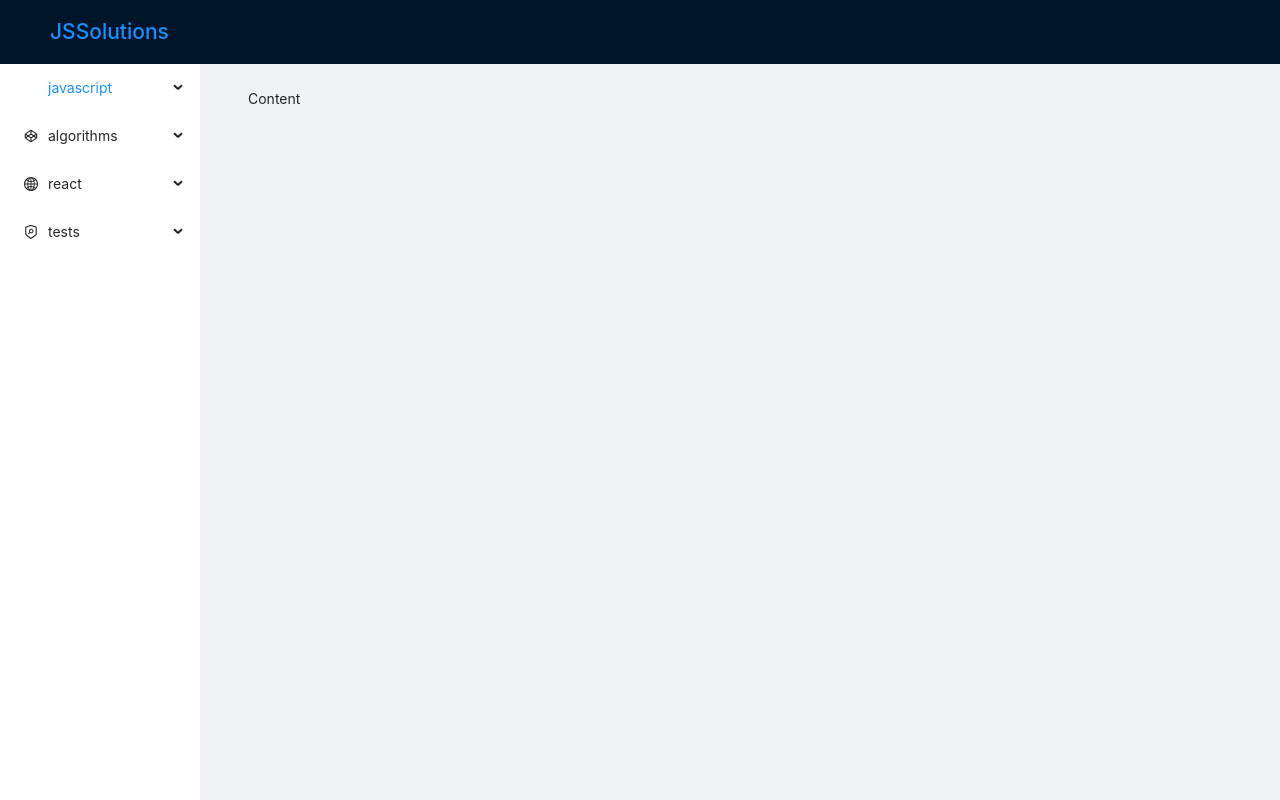
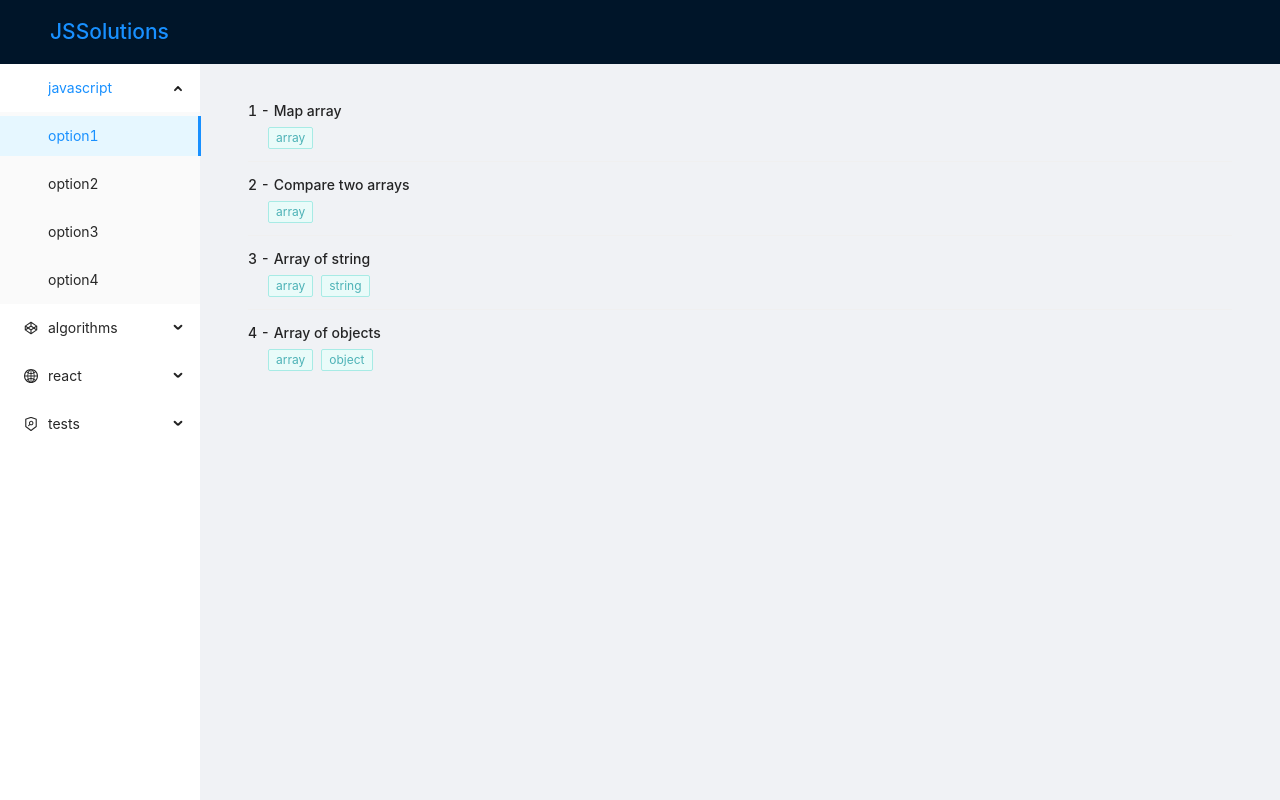
Before and after one commit to PiotrGrzechnik/JS-Solutions, a React app: page / in a window 1280 px wide. Built offline with nearby package versions, Linux system fonts and the light colour scheme.

Commit message:
Add Content, ListSolutions, Solution components

```diff
--- /dev/null
+++ b/src/views/ContentSolutions.tsx
@@ -0,0 +1,29 @@
+import React, {useState} from "react";
+import styled from "styled-components";
+import {Layout} from "antd";
+
+import ListSolutions from "./ListSolutions";
+import Solution from "./Solution";
+
+const {Content} = Layout;
+
+const ContentStyled = styled(Content)`
+    padding: 24px;
+    margin: 0;
+    min-height: 280px;
+`;
+
+const ContentSolutions: React.FC = () => {
+    const [displayedItem, setDisplayedItem] = useState(null);
+
+    return (
+        <ContentStyled className="site-layout-background">
+            {displayedItem ? (
+                <Solution setDisplayedItem={setDisplayedItem} />
+            ) : (
+                <ListSolutions setDisplayedItem={setDisplayedItem} />
+            )}
+        </ContentStyled>
+    );
+};
+export default ContentSolutions;
--- /dev/null
+++ b/src/views/ListSolutions.tsx
@@ -0,0 +1,64 @@
+import React from "react";
+import styled from "styled-components";
+import {List, Tag} from "antd";
+
+const data = [
+    {
+        title: "Map array",
+        tags: ["array"]
+    },
+    {
+        title: "Compare two arrays",
+        tags: ["array"]
+    },
+    {
+        title: "Array of string",
+        tags: ["array", "string"]
+    },
+    {
+        title: "Array of objects",
+        tags: ["array", "object"]
+    }
+];
+
+const TagsContainer = styled.div`
+    padding-left: 20px;
+    filter: opacity(0.7);
+`;
+
+interface ListSolutionsProps {
+    setDisplayedItem: (item) => void;
+}
+
+const ListSolutions: React.FC<ListSolutionsProps> = ({setDisplayedItem}) => {
+    return (
+        <div>
+            <List
+                itemLayout="horizontal"
+                dataSource={data}
+                renderItem={(item, i) => (
+                    <List.Item>
+                        <List.Item.Meta
+                            title={
+                                <div onClick={() => setDisplayedItem(item)}>
+                                    <span>{++i}</span> - {item.title}
+                                </div>
+                            }
+                            description={
+                                <TagsContainer>
+                                    {item.tags?.map((tag) => (
+                                        <Tag key={tag} color="cyan">
+                                            {tag}
+                                        </Tag>
+                                    ))}
+                                </TagsContainer>
+                            }
+                        />
+                    </List.Item>
+                )}
+            />
+        </div>
+    );
+};
+
+export default ListSolutions;
--- a/src/views/Main.tsx
+++ b/src/views/Main.tsx
@@ -3,12 +3,13 @@ import styled from "styled-components";
 import {Layout, Menu} from "antd";
 import {CodepenOutlined, GlobalOutlined, SecurityScanOutlined} from "@ant-design/icons";
 import {createFromIconfontCN} from "@ant-design/icons";
+import ContentSolutions from "./ContentSolutions";
 
 const IconFont = createFromIconfontCN({
     scriptUrl: ["//at.alicdn.com/t/font_1788044_0dwu4guekcwr.js"]
 });
 const {SubMenu} = Menu;
-const {Header, Content, Sider} = Layout;
+const {Header, Sider} = Layout;
 
 const LayoutStyled = styled(Layout)`
     min-height: 100vh;
@@ -23,11 +24,6 @@ const MenuStyled = styled(Menu)`
 const LayoutContentStyled = styled(Layout)`
     padding: 0 24px 24px;
 `;
-const ContentStyled = styled(Content)`
-    padding: 24px;
-    margin: 0;
-    min-height: 280px;
-`;
 
 const Main: React.FC = () => (
     <LayoutStyled>
@@ -36,7 +32,12 @@ const Main: React.FC = () => (
         </Header>
         <Layout>
             <Sider width={200} className="site-layout-background">
-                <MenuStyled mode="inline" defaultSelectedKeys={["1"]} defaultOpenKeys={["sub1"]}>
+                <MenuStyled
+                    theme="light"
+                    mode="inline"
+                    defaultSelectedKeys={["1"]}
+                    defaultOpenKeys={["javascript"]}
+                >
                     <SubMenu
                         key="javascript"
                         icon={<IconFont type="icon-javascript" />}
@@ -68,7 +69,7 @@ const Main: React.FC = () => (
                 </MenuStyled>
             </Sider>
             <LayoutContentStyled>
-                <ContentStyled className="site-layout-background">Content</ContentStyled>
+                <ContentSolutions />
             </LayoutContentStyled>
         </Layout>
     </LayoutStyled>
--- /dev/null
+++ b/src/views/Solution.tsx
@@ -0,0 +1,22 @@
+import {Button} from "antd";
+import React from "react";
+import {UpOutlined} from "@ant-design/icons";
+
+interface SolutionsProps {
+    setDisplayedItem: (item) => void;
+}
+
+const Solution: React.FC<SolutionsProps> = ({setDisplayedItem}) => {
+    return (
+        <div>
+            <div>
+                <Button type="dashed" icon={<UpOutlined />} onClick={() => setDisplayedItem(null)}>
+                    List
+                </Button>
+            </div>
+            Solution
+        </div>
+    );
+};
+
+export default Solution;
```
